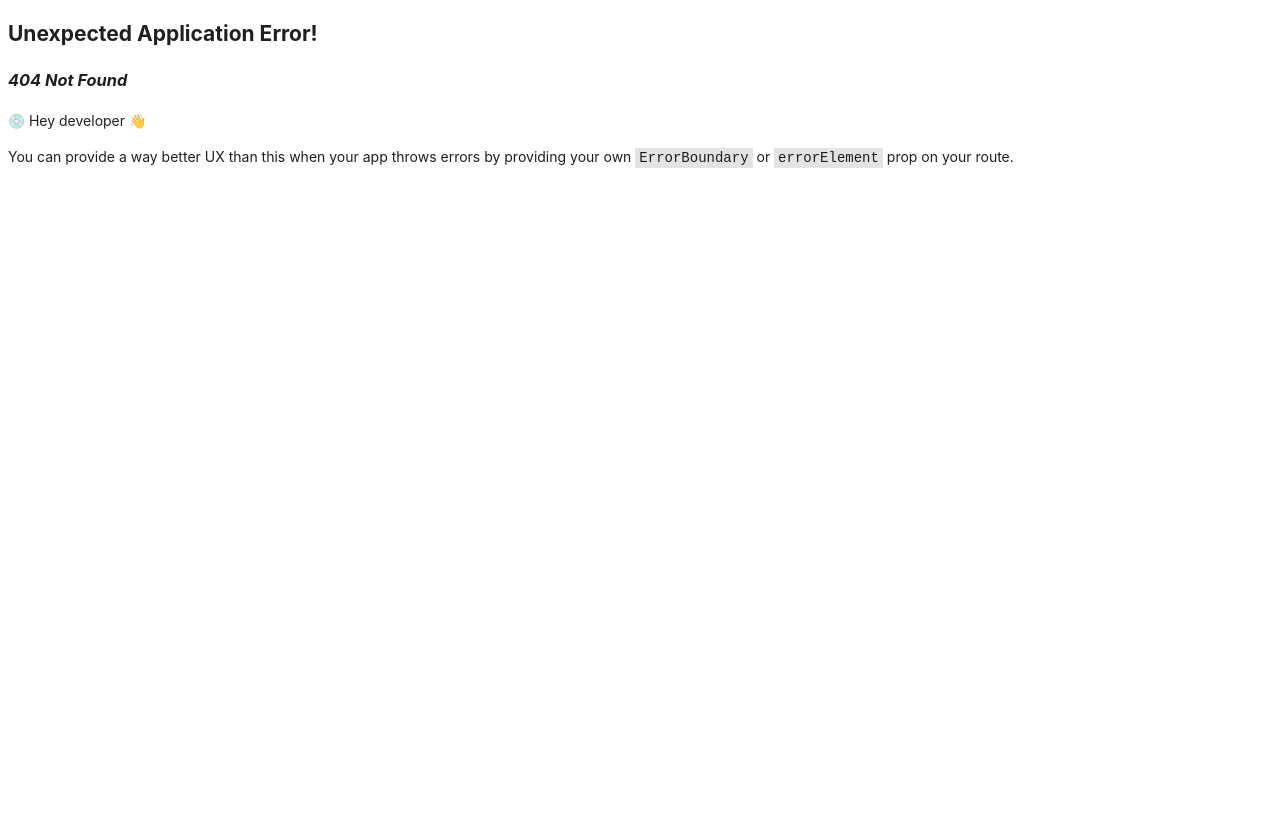
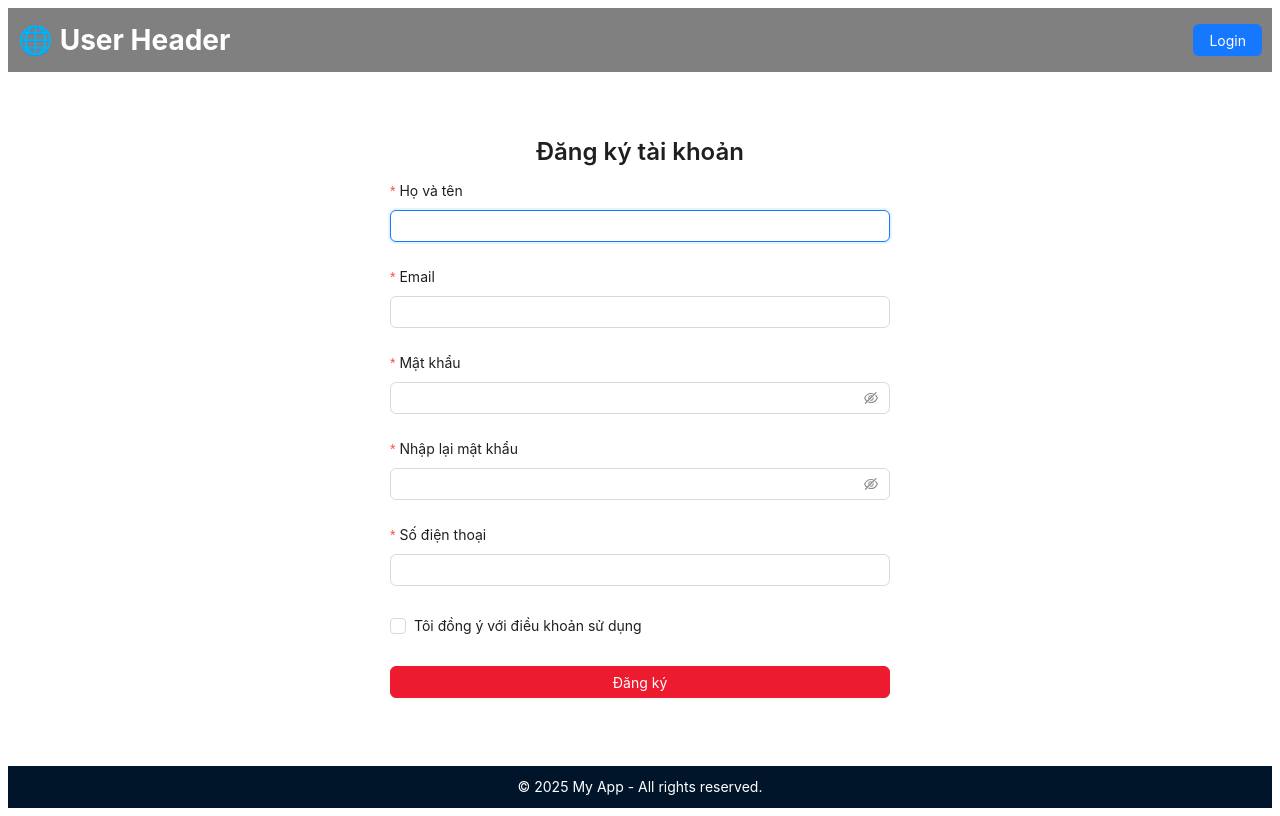
Before and after one commit to thanhhuy1234ok/agile-itcv-frontend, a React (Vite) app: page /register in a window 1280 px wide. Before the commit this address had no page. Built offline with nearby package versions, Linux system fonts and the light colour scheme.

Commit message:
no message

```diff
--- a/src/components/layout/layout.user.tsx
+++ b/src/components/layout/layout.user.tsx
@@ -6,7 +6,7 @@ import type { FC } from 'react';
 const UserLayout: FC = () => {
   const navigate = useNavigate();
   const location = useLocation();
-  const { isAuthenticated, user } = useCurrentApp();
+  const { isAuthenticated, user, onLogout } = useCurrentApp();
 
   const isLoginPage = location.pathname === '/login'
 
@@ -24,12 +24,14 @@ const UserLayout: FC = () => {
           </div>
           {!isLoginPage && (
             isAuthenticated && user ? (
-              <div>👤 {user.name}</div>
+              <div style={{ display: 'flex', alignItems: 'center', gap: 10 }}>
+                👤 {user.name}
+                <Button danger onClick={onLogout}>Logout</Button>
+              </div>
             ) : (
               <Button type="primary" onClick={() => navigate('/login')}>Login</Button>
             )
           )}
-
       </header>
 
       <main style={{ flex: 1 }}>
--- a/src/components/share/customForm.tsx
+++ b/src/components/share/customForm.tsx
@@ -2,6 +2,7 @@ import { useEffect, useRef } from 'react';
 import { Form, Input, Button, Typography, Checkbox } from 'antd';
 import type { FormProps } from 'antd';
 import type { InputRef } from 'antd';
+import '@/styles/style.scss'
 
 const { Title } = Typography;
 
@@ -49,12 +50,7 @@ function CustomForm<T>({
             name={field.name as any}
             label={field.type === 'checkbox' ? undefined : field.label}
             valuePropName={field.type === 'checkbox' ? 'checked' : undefined}
-            rules={
-              field.rules ??
-              (field.type === 'checkbox'
-                ? undefined
-                : [{ required: true, message: `Vui lòng nhập ${field.label}` }])
-            }
+            rules={field.rules}
           >
             {field.type === 'password' ? (
               <Input.Password />
@@ -67,10 +63,9 @@ function CustomForm<T>({
         ))}
         <Form.Item>
           <Button
-            type="primary"
             htmlType="submit"
             block
-            className={buttonClassName}
+            className={buttonClassName ?? 'custom-button'}
           >
           {submitText}
         </Button>
--- a/src/context/app.context.tsx
+++ b/src/context/app.context.tsx
@@ -10,6 +10,7 @@ interface IAppContext {
     isAppLoading: boolean;
     setIsAppLoading: (v: boolean) => void;
     onLogin: (userData: IUser) => void;
+    onLogout: () => void
 }
 
 const CurrentAppContext = createContext<IAppContext | null>(null);
@@ -41,6 +42,12 @@ export const AppProvider = ({ children }: TProps) => {
         localStorage.setItem("user", JSON.stringify(userData));
     };
 
+    const onLogout = () => {
+        setUser(null);
+        setIsAuthenticated(false);
+        localStorage.removeItem("user");
+    };
+
     return (
         <>
             {!isAppLoading ? (
@@ -53,6 +60,7 @@ export const AppProvider = ({ children }: TProps) => {
                         isAppLoading,
                         setIsAppLoading,
                         onLogin,
+                        onLogout,
                     }}
                 >
                     {children}
--- a/src/pages/login/data/login.data.tsx
+++ b/src/pages/login/data/login.data.tsx
@@ -1,6 +1,21 @@
 import type { FieldConfig } from '@/components/share/customForm'
+
 export const fields: FieldConfig[] = [
-    { name: 'username', label: 'Tên đăng nhập', type: 'text' },
-    { name: 'password', label: 'Mật khẩu', type: 'password' },
-    { name: 'remember', label: 'Ghi nhớ đăng nhập', type: 'checkbox' }
-  ];
+  {
+    name: 'username',
+    label: 'Tên đăng nhập',
+    type: 'text',
+    rules: [{ required: true, message: 'Vui lòng nhập Tên đăng nhập' }],
+  },
+  {
+    name: 'password',
+    label: 'Mật khẩu',
+    type: 'password',
+    rules: [{ required: true, message: 'Vui lòng nhập Mật khẩu' }],
+  },
+  {
+    name: 'remember',
+    label: 'Ghi nhớ đăng nhập',
+    type: 'checkbox',
+  },
+];
--- a/src/pages/login/style/login.style.scss
+++ b/src/pages/login/style/login.style.scss
@@ -1,8 +1,3 @@
-.custom-button {
-  background-color: #ed1b2f !important;
-  color: #fff !important;
-  border-color: #ed1b2f !important;
-}
 .custom-list {
   li {
     margin-bottom: 1rem;
--- a/src/pages/login/view/login.tsx
+++ b/src/pages/login/view/login.tsx
@@ -5,13 +5,12 @@ import {fields} from '@/pages/login/data/login.data'
 import type { LoginValues } from '@/pages/login/dto/login.dto';
 import { LoginModal } from '@/pages/login/viewmodal/login.viewmodal';
 import '@/pages/login/style/login.style.scss'
-import '@/styles/style.scss'
 
 const LoginPage: React.FC = () => {
   const { Title, Text, Link } = Typography;
   const { handleLogin } = LoginModal();
   return (
-    <div className='container'>
+    <div style={{display: 'flex'}}>
       <div style={{
           flex: 1,
           display: 'flex',
@@ -27,7 +26,6 @@ const LoginPage: React.FC = () => {
               submitText="Đăng nhập"
               fields={fields}
               onFinish={handleLogin}
-              buttonClassName="custom-button"
               initialValues={{remember: false} as LoginValues}
             />
             <div style={{textAlign: 'center'}}>
--- /dev/null
+++ b/src/pages/register/view/register.tsx
@@ -0,0 +1,60 @@
+import React from 'react';
+import CustomForm from '@/components/share/customForm';
+import type { FieldConfig } from '@/components/share/customForm';
+import { message } from 'antd';
+
+interface RegisterFormValues {
+  name: string;
+  email: string;
+  password: string;
+  confirmPassword: string;
+  phone: string;
+  agree: boolean;
+}
+
+const RegisterPage: React.FC = () => {
+  const fields: FieldConfig[] = [
+  { name: 'name', label: 'Họ và tên', type: 'text', rules: [{ required: true, message: 'Vui lòng nhập Họ và tên' }] },
+  { name: 'email', label: 'Email', type: 'email', rules: [{ required: true, message: 'Vui lòng nhập Email' }] },
+  { name: 'password', label: 'Mật khẩu', type: 'password', rules: [{ required: true, message: 'Vui lòng nhập Mật khẩu' }] },
+  { name: 'confirmPassword', label: 'Nhập lại mật khẩu', type: 'password', rules: [{ required: true, message: 'Vui lòng nhập lại Mật khẩu' }] },
+  { name: 'phone', label: 'Số điện thoại', type: 'text', rules: [{ required: true, message: 'Vui lòng nhập Số điện thoại' }] },
+  {
+    name: 'agree',
+    label: 'Tôi đồng ý với điều khoản sử dụng',
+    type: 'checkbox',
+    rules: [
+      {
+        validator: (_: unknown, value: boolean) =>
+          value ? Promise.resolve() : Promise.reject('Bạn cần đồng ý với điều khoản.'),
+      },
+    ],
+  },
+];
+
+  const handleSubmit = (values: RegisterFormValues) => {
+    if (values.password !== values.confirmPassword) {
+      message.error('Mật khẩu và xác nhận mật khẩu không khớp.');
+      return;
+    }
+
+    const { confirmPassword, ...userData } = values;
+    console.log('Dữ liệu đăng ký:', userData);
+
+    // TODO: Gọi API đăng ký tại đây
+    message.success('Đăng ký thành công!');
+  };
+
+  return (
+    <div style={{ maxWidth: 500, margin: 'auto', paddingTop: 40 }}>
+      <CustomForm<RegisterFormValues>
+        title="Đăng ký tài khoản"
+        fields={fields}
+        submitText="Đăng ký"
+        onFinish={handleSubmit}
+      />
+    </div>
+  );
+};
+
+export default RegisterPage;
--- a/src/routers/router.tsx
+++ b/src/routers/router.tsx
@@ -2,6 +2,7 @@ import { createBrowserRouter } from "react-router-dom";
 import HomePage from '@/pages/home';
 import UserLayout from '@/components/layout/layout.user'
 import LoginPage from "@/pages/login/view/login";
+import RegisterPage from "@/pages/register/view/register";
 const router = createBrowserRouter([
   {
     path: "/",
@@ -15,6 +16,10 @@ const router = createBrowserRouter([
       {
         path: "/login",
         element: <LoginPage />
+      },
+      {
+        path: "/register",
+        element: <RegisterPage />
       }
     ]
   },
--- a/src/styles/style.scss
+++ b/src/styles/style.scss
@@ -1,3 +1,5 @@
-.container{
-    display: flex;
+.custom-button {
+  background-color: #ed1b2f !important;
+  color: #fff !important;
+  border-color: #ed1b2f !important;
 }
```
